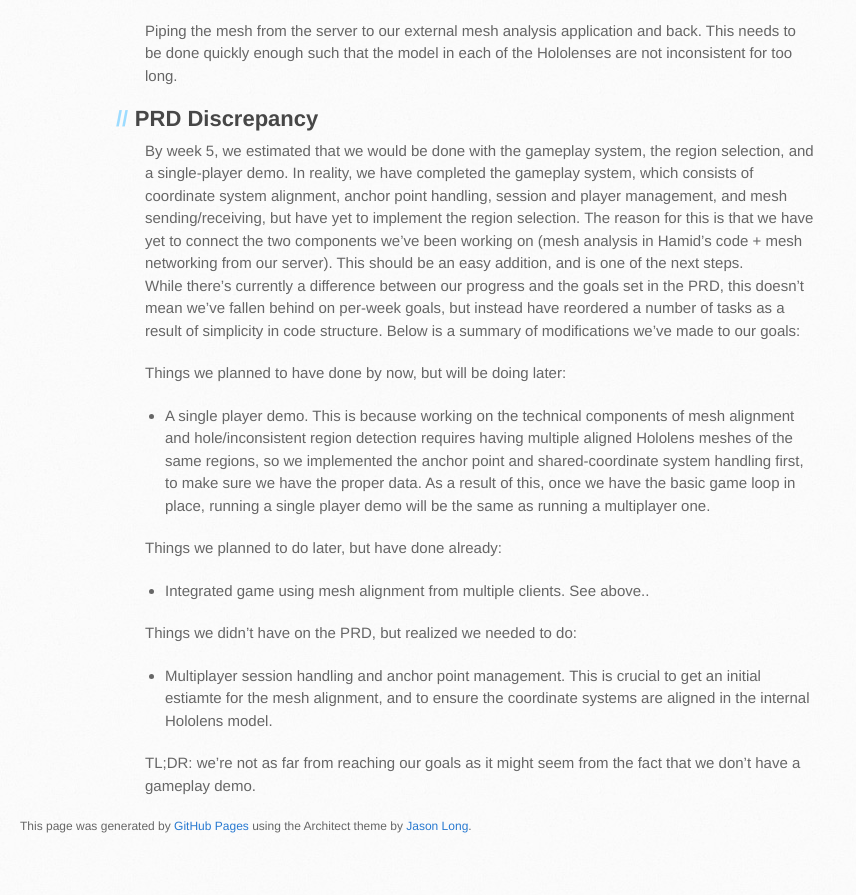
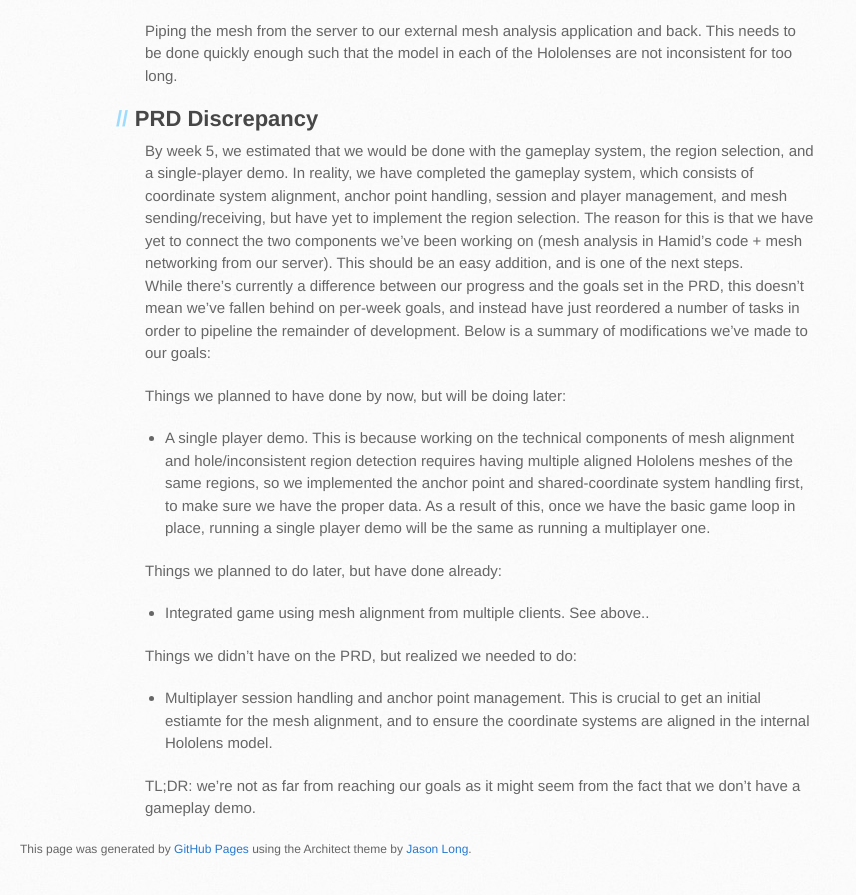
Before and after one commit to holoscanner/holoscanner.github.io, a Jekyll site: the page built from _posts/2016-05-05-week-5.md, in a window 1280 px wide and 900 px high, scrolled down 1083 px. Shown: the top 895 px of the window, without its empty margins (0-856 px from the left). Built offline with Jekyll 4.4.1, drawn with Linux system fonts in a browser that asks for light colours.

Commit message:
Words again

```diff
--- a/_posts/2016-05-05-week-5.md
+++ b/_posts/2016-05-05-week-5.md
@@ -25,7 +25,7 @@ Game loop (placement of a sphere somewhere in the scene, move it when user click
 
 ## PRD Discrepancy
   By week 5, we estimated that we would be done with the gameplay system, the region selection, and a single-player demo. In reality, we have completed the gameplay system, which consists of coordinate system alignment, anchor point handling, session and player management, and mesh sending/receiving, but have yet to implement the region selection. The reason for this is that we have yet to connect the two components we've been working on (mesh analysis in Hamid's code + mesh networking from our server). This should be an easy addition, and is one of the next steps.
-While there's currently a difference between our progress and the goals set in the PRD, this doesn't mean we've fallen behind on per-week goals, but instead have reordered a number of tasks as a result of simplicity in code structure. Below is a summary of modifications we've made to our goals:
+While there's currently a difference between our progress and the goals set in the PRD, this doesn't mean we've fallen behind on per-week goals, and instead have just reordered a number of tasks in order to pipeline the remainder of development. Below is a summary of modifications we've made to our goals:
 
 Things we planned to have done by now, but will be doing later:
 
```
